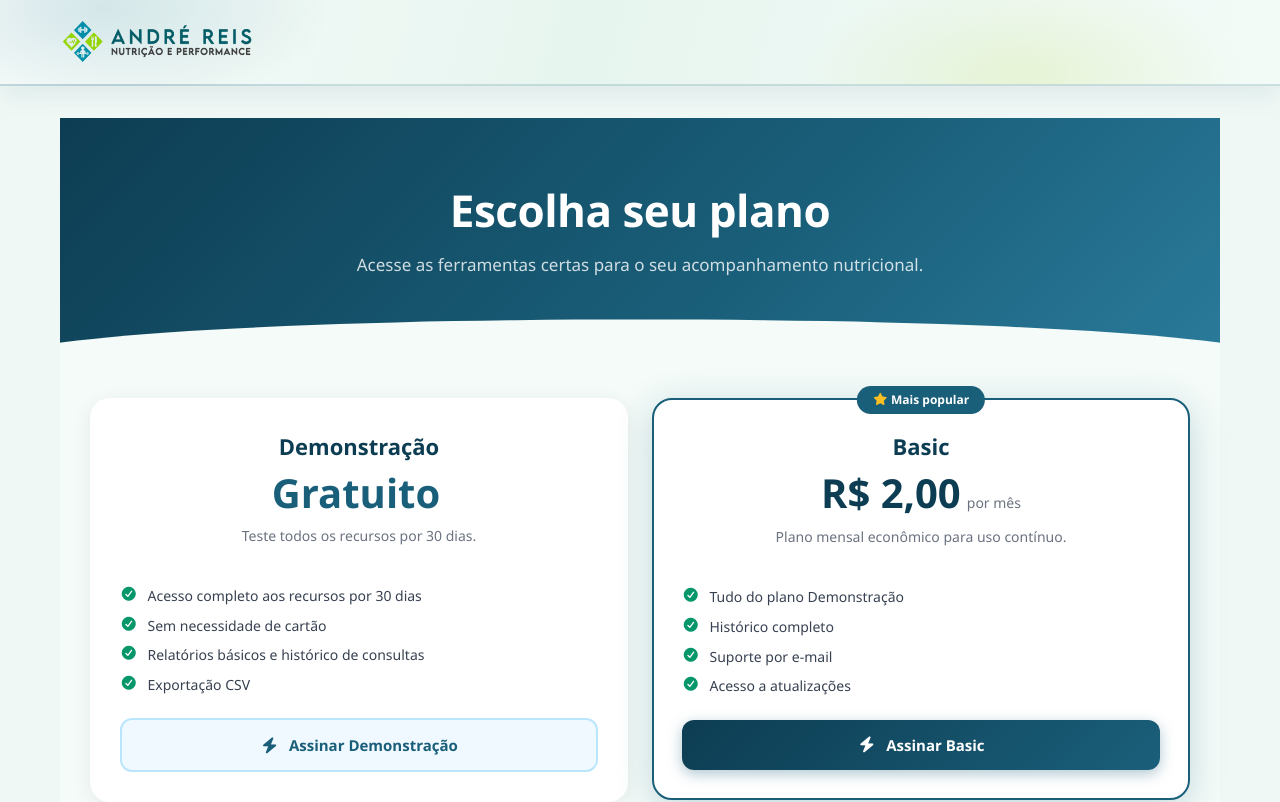
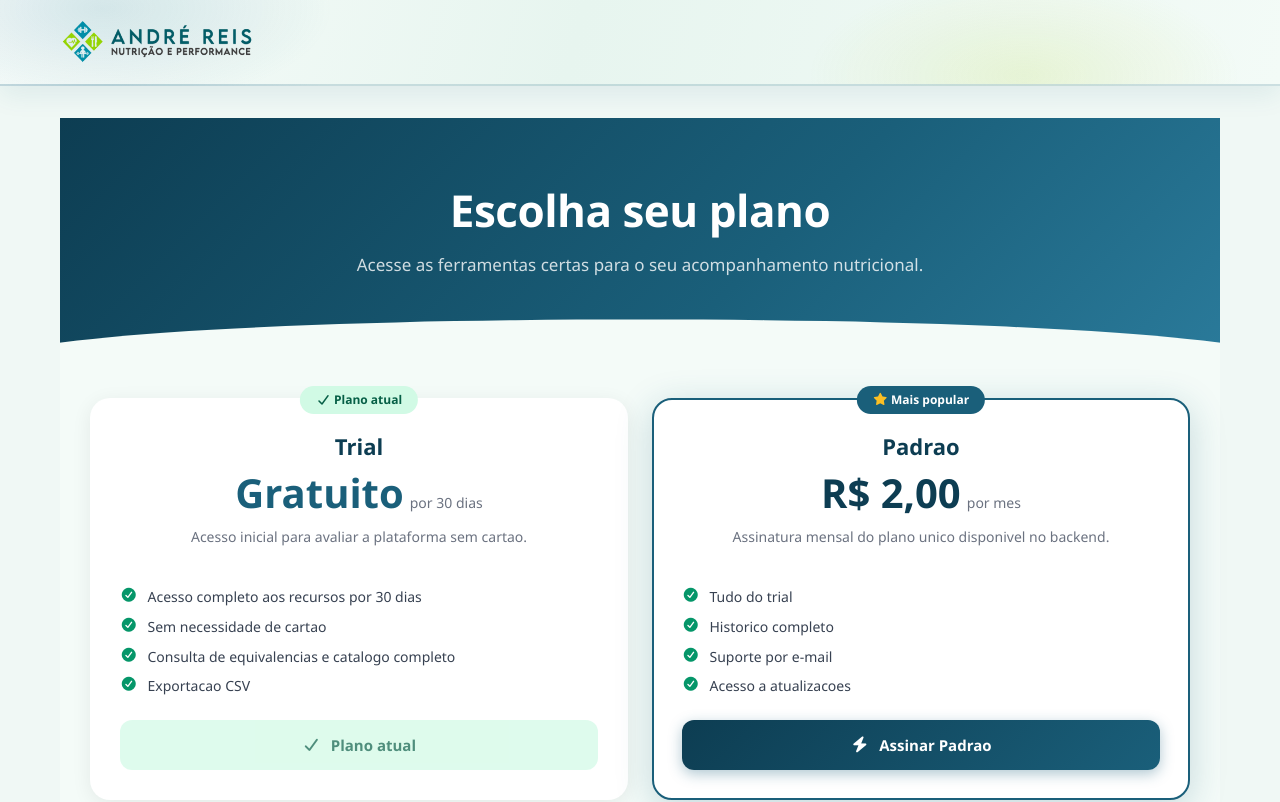
Before and after one commit to CesarAVB/equivalencia-alimentar-monorepo, an Angular app in the folder frontend/: page /planos in a window 1280 px wide. Shown: the top 802 px of the page. Built offline with nearby package versions, Linux system fonts and the light colour scheme; sample sign-in values are in the browser's storage.

Commit message:
feat: atualizar planos e lógica de assinatura, ajustando nomes e tipos de plano

```diff
--- a/frontend/src/app/components/header/header.html
+++ b/frontend/src/app/components/header/header.html
@@ -1,20 +1,17 @@
 <header class="site-header">
   <div class="container-fluid">
     <div class="header-inner">
-
-      <!-- Brand -->
       <div class="brand-cluster">
         <a class="brand" routerLink="/home">
-          <img src="images/logo-reduzido.png" alt="Lista de Substituição - André Reis" class="brand-logo">
+          <img src="images/logo-reduzido.png" alt="Lista de Substituicao - Andre Reis" class="brand-logo">
         </a>
       </div>
 
-      <!-- Navigation -->
       @if (usuario$ | async; as usuario) {
         <nav class="header-nav">
           <a routerLink="/home" routerLinkActive="active" class="nav-link-item">
             <i class="fas fa-home"></i>
-            <span>Início</span>
+            <span>Inicio</span>
           </a>
 
           @if (isAdminOrNutricionista) {
@@ -28,14 +25,14 @@
             </a>
             <a routerLink="/admin/equivalencias" routerLinkActive="active" class="nav-link-item">
               <i class="fas fa-exchange-alt"></i>
-              <span>Equivalências</span>
+              <span>Equivalencias</span>
             </a>
           }
 
           @if (isAdmin) {
             <a routerLink="/admin/usuarios" routerLinkActive="active" class="nav-link-item">
               <i class="fas fa-users"></i>
-              <span>Usuários</span>
+              <span>Usuarios</span>
             </a>
           }
 
@@ -45,26 +42,22 @@
           </a>
         </nav>
 
-        <!-- Right side -->
         <div class="header-right">
           <div class="account-panel">
-
-            <!-- Badge do plano -->
-            <a routerLink="/planos" class="plano-badge" [class]="'plano-badge--' + (usuario.plano ?? 'free' | lowercase)"
+            <a routerLink="/planos" class="plano-badge" [class]="'plano-badge--' + (usuario.plano ?? 'trial' | lowercase)"
                title="Ver planos">
               <i class="fas fa-bolt"></i>
-              {{ usuario.plano ?? 'FREE' }}
+              {{ usuario.plano ?? 'trial' }}
             </a>
 
-            <!-- Aviso de trial -->
             @if (usuario.plano === 'trial') {
               @if (!isTrialExpired(usuario)) {
                 <a class="trial-badge" routerLink="/planos" title="Seu trial expira em breve">
                   Seu trial expira em {{ diasRestantes(usuario) }} dia{{ diasRestantes(usuario) === 1 ? '' : 's' }}
                 </a>
               } @else {
-                <a class="trial-expired" routerLink="/planos" title="Trial expirado — renovar">
-                  Trial expirado — ver planos
+                <a class="trial-expired" routerLink="/planos" title="Trial expirado - renovar">
+                  Trial expirado - ver planos
                 </a>
               }
             }
@@ -79,7 +72,7 @@
               </div>
             </div>
 
-            <span class="session-badge" aria-label="Sessão ativa">
+            <span class="session-badge" aria-label="Sessao ativa">
               <i class="fas fa-circle"></i>
               Online
             </span>
@@ -91,7 +84,6 @@
           </div>
         </div>
       }
-
     </div>
   </div>
 </header>
--- a/frontend/src/app/components/header/header.scss
+++ b/frontend/src/app/components/header/header.scss
@@ -110,13 +110,12 @@
 
     &:hover { transform: translateY(-1px); }
 
-    &--free  { background: #f3f4f6; color: #6b7280; border: 1px solid #e5e7eb; }
-    &--basic { background: #dbeafe; color: #1d4ed8; border: 1px solid #bfdbfe; }
-    &--pro   {
-      background: linear-gradient(135deg, #fef3c7, #fde68a);
-      color: #92400e;
-      border: 1px solid #fcd34d;
-      box-shadow: 0 2px 8px rgba(251, 191, 36, 0.3);
+    &--trial { background: #f3f4f6; color: #6b7280; border: 1px solid #e5e7eb; }
+    &--padrao {
+      background: linear-gradient(135deg, #dbeafe, #bfdbfe);
+      color: #1d4ed8;
+      border: 1px solid #93c5fd;
+      box-shadow: 0 2px 8px rgba(59, 130, 246, 0.18);
     }
   }
 
--- a/frontend/src/app/models/auth-response.ts
+++ b/frontend/src/app/models/auth-response.ts
@@ -2,7 +2,8 @@ import { PlanoTipo } from './usuario';
 
 export interface AuthResponse {
   token: string;
-  tipo: 'ADMIN' | 'NUTRICIONISTA' | 'PACIENTE';
+  tipo: 'Bearer';
+  perfil: 'ADMIN' | 'NUTRICIONISTA' | 'PACIENTE';
   nome: string;
   email: string;
   plano?: PlanoTipo;
--- a/frontend/src/app/models/usuario.ts
+++ b/frontend/src/app/models/usuario.ts
@@ -1,5 +1,5 @@
 export type UsuarioTipo = 'ADMIN' | 'NUTRICIONISTA' | 'PACIENTE';
-export type PlanoTipo = 'FREE' | 'DEMO' | 'BASIC' | 'PRO' | 'trial' | 'padrao';
+export type PlanoTipo = 'trial' | 'padrao';
 
 export interface Usuario {
   id?: string;
--- a/frontend/src/app/pages/admin/usuarios/usuarios-list.html
+++ b/frontend/src/app/pages/admin/usuarios/usuarios-list.html
@@ -81,7 +81,7 @@
                 }
               </td>
               <td class="text-center">
-                <span class="badge bg-secondary-subtle text-secondary">{{ usuario.plano ?? 'FREE' }}</span>
+                <span class="badge bg-secondary-subtle text-secondary">{{ usuario.plano ?? 'trial' }}</span>
               </td>
               <td class="text-center">
                 <div class="d-flex gap-1 justify-content-center">
--- a/frontend/src/app/pages/pagamento/sucesso.ts
+++ b/frontend/src/app/pages/pagamento/sucesso.ts
@@ -14,12 +14,9 @@ export class PagamentoSucessoComponent implements OnInit {
   constructor(private auth: AuthService) {}
 
   ngOnInit(): void {
-    // O plano será atualizado pelo webhook no backend.
-    // Na próxima vez que o usuário fizer login, o plano virá atualizado.
-    // Para evitar que a sessão mostre o plano antigo, limpamos o cache local.
     const atual = this.auth.usuarioAtual;
     if (atual) {
-      this.auth.atualizarPlanoNaSessao('BASIC'); // provisório até re-login
+      this.auth.atualizarPlanoNaSessao('padrao');
     }
   }
 }
--- a/frontend/src/app/pages/planos/planos.html
+++ b/frontend/src/app/pages/planos/planos.html
@@ -1,12 +1,10 @@
 <div class="planos-page">
-
-  <!-- Hero -->
   <div class="planos-hero">
     <div class="container">
       <h1 class="hero-title">Escolha seu plano</h1>
       <p class="hero-sub">Acesse as ferramentas certas para o seu acompanhamento nutricional.</p>
 
-      @if (planoAtual !== 'FREE') {
+      @if (planoAtual === 'padrao') {
         <div class="plano-ativo-info">
           <i class="fas fa-check-circle"></i>
           Seu plano atual: <strong>{{ planoAtual }}</strong>
@@ -23,13 +21,10 @@
     </div>
   </div>
 
-  <!-- Cards -->
   <div class="container planos-container">
     <div class="planos-grid">
-
       @for (plano of planos; track plano.id) {
         <div class="plano-card" [class.plano-destaque]="plano.destaque" [class]="plano.cor + ' ' + (plano.destaque ? 'plano-destaque' : '')">
-
           @if (plano.destaque) {
             <div class="badge-popular">
               <i class="fas fa-star"></i> Mais popular
@@ -65,7 +60,7 @@
               <button class="btn-plano btn-plano--ativo" disabled>
                 <i class="fas fa-check me-1"></i>Plano atual
               </button>
-            } @else if (plano.id === 'FREE') {
+            } @else if (plano.id === 'trial') {
               <button class="btn-plano btn-plano--free" disabled>
                 Gratuito
               </button>
@@ -75,8 +70,8 @@
                 [class.btn-plano--destaque]="plano.destaque"
                 [class.btn-plano--padrao]="!plano.destaque"
                 (click)="assinar(plano.id)"
-                [disabled]="carregandoCheckout !== null">
-                @if (carregandoCheckout === plano.id) {
+                [disabled]="carregandoCheckout">
+                @if (carregandoCheckout) {
                   <span class="spinner-border spinner-border-sm me-1"></span>
                   Redirecionando...
                 } @else {
@@ -86,17 +81,13 @@
               </button>
             }
           </div>
-
         </div>
       }
-
     </div>
 
-    <!-- Nota -->
     <p class="planos-nota">
       <i class="fas fa-lock me-1"></i>
       Pagamento seguro via Stripe. Cancele a qualquer momento sem multa.
     </p>
   </div>
-
 </div>
--- a/frontend/src/app/pages/planos/planos.ts
+++ b/frontend/src/app/pages/planos/planos.ts
@@ -25,37 +25,37 @@ interface Plano {
   styleUrls: ['./planos.scss']
 })
 export class PlanosComponent implements OnInit {
-  planoAtual: PlanoTipo = 'FREE';
-  carregandoCheckout: PlanoTipo | null = null;
+  planoAtual: PlanoTipo = 'trial';
+  carregandoCheckout = false;
   carregandoPortal = false;
 
   readonly planos: Plano[] = [
     {
-      id: 'DEMO',
-      nome: 'Demonstração',
+      id: 'trial',
+      nome: 'Trial',
       preco: 'Gratuito',
-      periodo: '',
-      descricao: 'Teste todos os recursos por 30 dias.',
+      periodo: 'por 30 dias',
+      descricao: 'Acesso inicial para avaliar a plataforma sem cartao.',
       recursos: [
         'Acesso completo aos recursos por 30 dias',
-        'Sem necessidade de cartão',
-        'Relatórios básicos e histórico de consultas',
-        'Exportação CSV'
+        'Sem necessidade de cartao',
+        'Consulta de equivalencias e catalogo completo',
+        'Exportacao CSV'
       ],
       destaque: false,
       cor: 'plano-demo'
     },
     {
-      id: 'BASIC',
-      nome: 'Basic',
+      id: 'padrao',
+      nome: 'Padrao',
       preco: 'R$ 2,00',
-      periodo: 'por mês',
-      descricao: 'Plano mensal econômico para uso contínuo.',
+      periodo: 'por mes',
+      descricao: 'Assinatura mensal do plano unico disponivel no backend.',
       recursos: [
-        'Tudo do plano Demonstração',
-        'Histórico completo',
+        'Tudo do trial',
+        'Historico completo',
         'Suporte por e-mail',
-        'Acesso a atualizações'
+        'Acesso a atualizacoes'
       ],
       destaque: true,
       cor: 'plano-basic'
@@ -69,7 +69,7 @@ export class PlanosComponent implements OnInit {
   ) {}
 
   ngOnInit(): void {
-    this.planoAtual = (this.auth.planoAtual as PlanoTipo) ?? 'FREE';
+    this.planoAtual = this.auth.planoAtual;
   }
 
   isPlanoAtual(planoId: PlanoTipo): boolean {
@@ -77,22 +77,21 @@ export class PlanosComponent implements OnInit {
   }
 
   assinar(planoId: PlanoTipo): void {
-    if (planoId === 'FREE') return;
-    this.carregandoCheckout = planoId;
+    if (planoId !== 'padrao') return;
+    this.carregandoCheckout = true;
 
-    this.pagamento.iniciarCheckout(planoId).subscribe({
+    this.pagamento.iniciarCheckout().subscribe({
       next: (res) => {
-        console.log('iniciarCheckout response:', res);
         const url = res?.checkoutUrl ?? res?.url;
         if (url) {
           window.location.href = url;
         } else {
-          this.carregandoCheckout = null;
-          this.notifier.error('Resposta inválida do servidor ao iniciar checkout.');
+          this.carregandoCheckout = false;
+          this.notifier.error('Resposta invalida do servidor ao iniciar checkout.');
         }
       },
       error: (err) => {
-        this.carregandoCheckout = null;
+        this.carregandoCheckout = false;
         const msg = err.error?.message ?? 'Erro ao iniciar checkout. Tente novamente.';
         this.notifier.error(msg);
       }
@@ -108,7 +107,7 @@ export class PlanosComponent implements OnInit {
           window.location.href = url;
         } else {
           this.carregandoPortal = false;
-          this.notifier.error('Resposta inválida do servidor ao abrir portal de assinatura.');
+          this.notifier.error('Resposta invalida do servidor ao abrir portal de assinatura.');
         }
       },
       error: (err) => {
--- a/frontend/src/app/services/auth.service.ts
+++ b/frontend/src/app/services/auth.service.ts
@@ -4,7 +4,7 @@ import { BehaviorSubject, Observable, tap } from 'rxjs';
 import { Router } from '@angular/router';
 import { NotificationService } from './notification.service';
 import { AuthResponse } from '../models/auth-response';
-import { UsuarioSessao } from '../models/usuario';
+import { PlanoTipo, UsuarioSessao } from '../models/usuario';
 import { environment } from '../../environments/environment';
 
 @Injectable({ providedIn: 'root' })
@@ -50,7 +50,7 @@ export class AuthService {
         const sessao: UsuarioSessao = {
           nome: res.nome,
           email: res.email,
-          tipo: res.tipo,
+          tipo: res.perfil,
           plano: res.plano,
           planoExpiraEm: res.planoExpiraEm
         };
@@ -62,8 +62,8 @@ export class AuthService {
     );
   }
 
-  get planoAtual(): string {
-    return this.usuarioAtual?.plano ?? 'FREE';
+  get planoAtual(): PlanoTipo {
+    return this.usuarioAtual?.plano ?? 'trial';
   }
 
   /** Retorna true se o trial já expirou (verificação local sem chamar backend) */
@@ -90,10 +90,10 @@ export class AuthService {
     return false;
   }
 
-  atualizarPlanoNaSessao(plano: string, planoExpiraEm?: string): void {
+  atualizarPlanoNaSessao(plano: PlanoTipo, planoExpiraEm?: string): void {
     const atual = this.usuarioSubject.value;
     if (!atual) return;
-    const atualizado: UsuarioSessao = { ...atual, plano: plano as any, planoExpiraEm };
+    const atualizado: UsuarioSessao = { ...atual, plano, planoExpiraEm };
     sessionStorage.setItem(this.STORAGE_KEY, JSON.stringify(atualizado));
     this.usuarioSubject.next(atualizado);
   }
--- a/frontend/src/app/services/pagamento.service.ts
+++ b/frontend/src/app/services/pagamento.service.ts
@@ -2,10 +2,7 @@ import { Injectable } from '@angular/core';
 import { HttpClient } from '@angular/common/http';
 import { Observable } from 'rxjs';
 import { environment } from '../../environments/environment';
-import { PlanoTipo } from '../models/usuario';
-
 export interface CheckoutRequest {
-  plano: PlanoTipo;
   successUrl: string;
   cancelUrl: string;
 }
@@ -28,10 +25,9 @@ export class PagamentoService {
 
   constructor(private http: HttpClient) {}
 
-  iniciarCheckout(plano: PlanoTipo): Observable<CheckoutResponse> {
+  iniciarCheckout(): Observable<CheckoutResponse> {
     const base = window.location.origin;
     const body: CheckoutRequest = {
-      plano,
       successUrl: `${base}/pagamento/sucesso`,
       cancelUrl: `${base}/pagamento/cancelado`
     };
@@ -39,6 +35,10 @@ export class PagamentoService {
   }
 
   abrirPortal(): Observable<PortalResponse> {
-    return this.http.get<PortalResponse>(`${this.apiUrl}/portal`);
+    return this.http.get<PortalResponse>(`${this.apiUrl}/portal`, {
+      params: {
+        returnUrl: `${window.location.origin}/planos`
+      }
+    });
   }
 }
```
